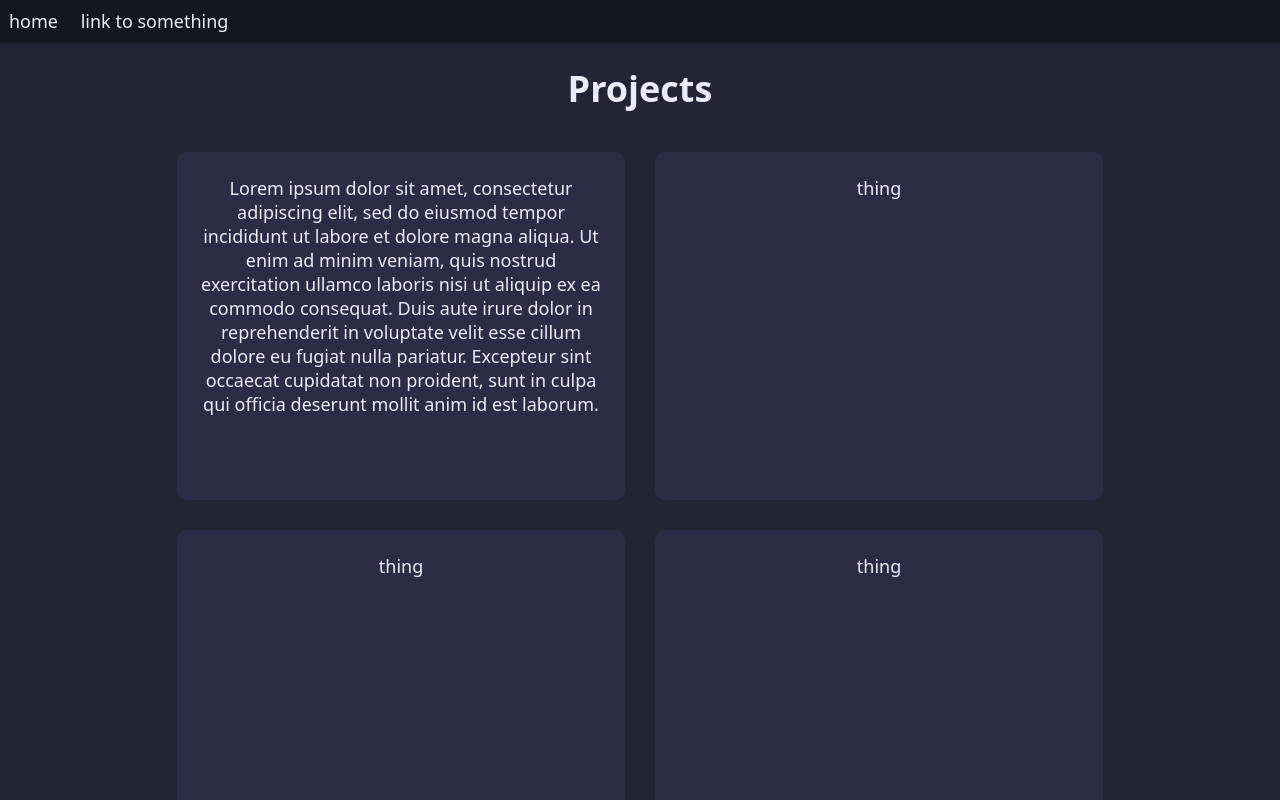
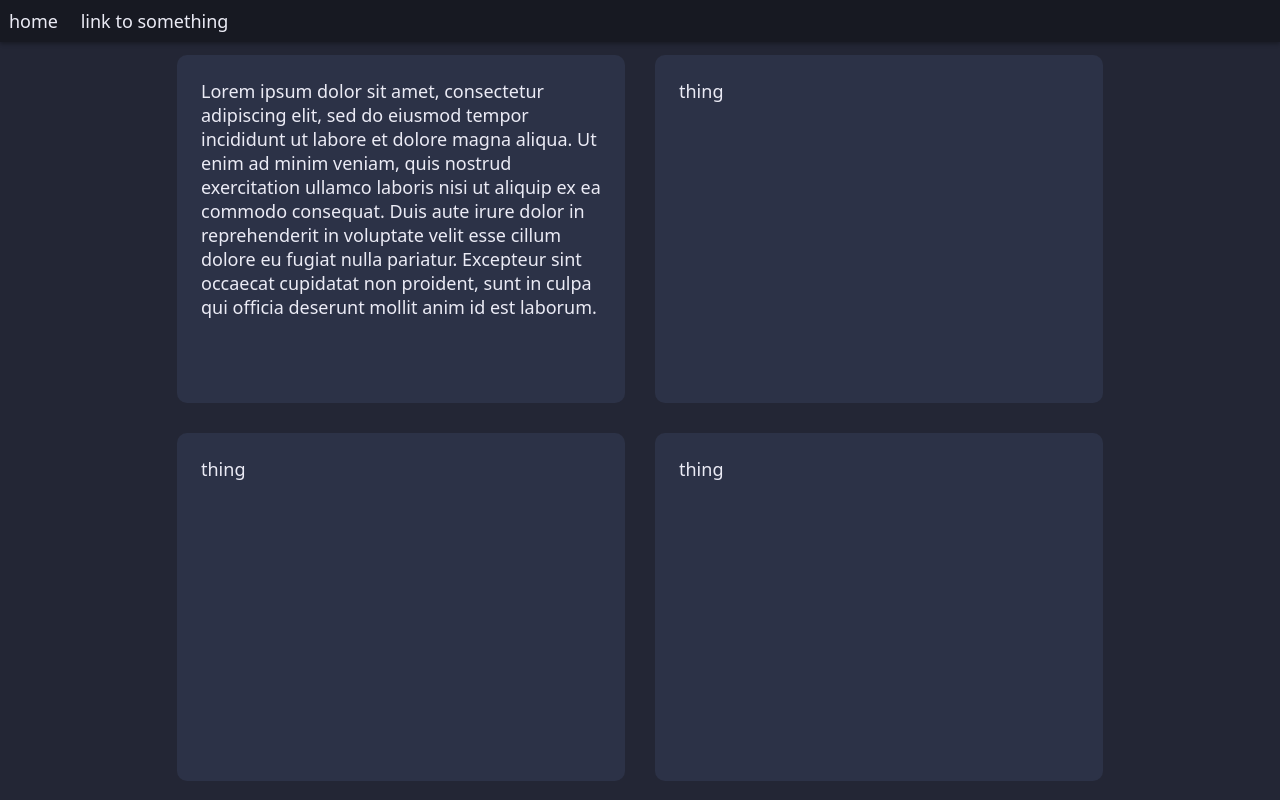
Before and after one commit to ajblack0/tempsite, a plain HTML site: page index.html in a window 1280 px wide. Shown: the top 800 px of the page. Drawn offline with Linux system fonts and the light colour scheme.

Commit message:
color adjustment

```diff
--- a/index.html
+++ b/index.html
@@ -14,7 +14,6 @@
         <a>link to something</a>
     </nav>
     <div class="main">
-        <h1>Projects</h1>
         <nav class="gallery-container">
             <a>Lorem ipsum dolor sit amet, consectetur adipiscing elit, sed do eiusmod tempor incididunt ut labore et dolore magna aliqua. Ut enim ad minim veniam, quis nostrud exercitation ullamco laboris nisi ut aliquip ex ea commodo consequat. Duis aute irure dolor in reprehenderit in voluptate velit esse cillum dolore eu fugiat nulla pariatur. Excepteur sint occaecat cupidatat non proident, sunt in culpa qui officia deserunt mollit anim id est laborum.</a>
             <a>thing</a>
--- a/style.css
+++ b/style.css
@@ -4,7 +4,7 @@
 html {
     font-size: 62.5%;
     color: rgb(235, 235, 245);
-    background-color: rgb(35, 37, 53);
+    background-color: rgb(35, 38, 53);
     height: 100%;
 }
 body {
@@ -18,7 +18,7 @@ body {
     width: 100%;
     position: fixed;
     box-shadow: 0 .2rem .4rem rgba(0, 0, 0, 0.3);
-    background-color: rgb(22, 22, 34);
+    background-color: rgb(23, 25, 34);
     overflow: hidden;
 }
 #topbar a {
@@ -30,7 +30,6 @@ body {
     height: auto;
     padding-top: 4rem;
     overflow: auto;
-    text-align: center;
 }
 .gallery-container {
     display: flex;
@@ -42,7 +41,7 @@ body {
     height: 30rem;
     margin: 1.5rem;
     padding: 2rem;
-    background-color: rgb(44, 44, 71);
+    background-color: rgb(44, 50, 71);
     border-radius: 1rem;
     border: .4rem solid transparent;
     color: inherit;
@@ -50,8 +49,8 @@ body {
     transition-duration: 0.1s;
 }
 .gallery-container a:hover {
-    background-color: rgb(42, 42, 75);
-    border-color: rgb(55, 55, 90);
+    background-color: rgb(44, 51, 75);
+    border-color: rgb(55, 63, 90);
 }
 @media (max-width: 600px) {
 
```
